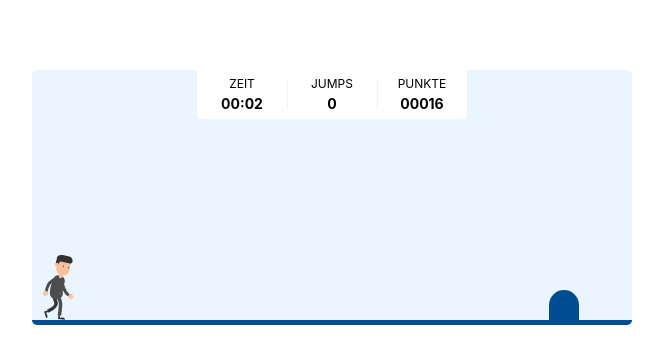
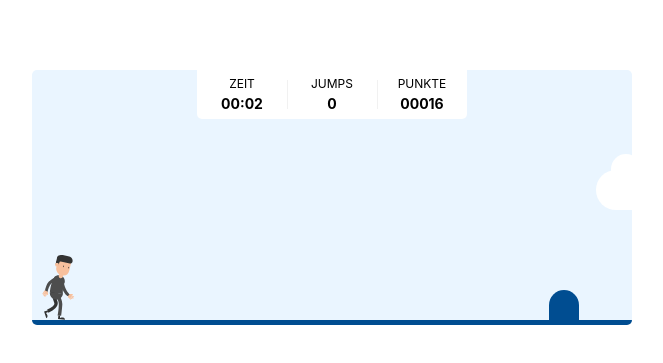
Before and after one commit to Schascha/vue-game, a Vue app: page / in a window 1280 px wide. Both pictures are taken after a click on the button "Start". Shown: the part 203-566 px from the top of the page, without its empty margins (308-971 px from the left). Built offline with nearby package versions, Linux system fonts and the light colour scheme.

Commit message:
Add background clouds

```diff
--- /dev/null
+++ b/src/components/GameClouds.vue
@@ -0,0 +1,70 @@
+<template>
+  <div class="cloud" v-bind="$attrs" />
+  <div class="cloud cloud-sm" v-bind="$attrs" />
+  <div class="cloud cloud-xs" v-bind="$attrs" />
+</template>
+
+<style scoped>
+.cloud {
+  --cloud-delay: 1s;
+  --cloud-height: 40px;
+  --cloud-scale: 1;
+  --cloud-speed: 35s;
+  --cloud-top: 100px;
+  --cloud-width: 100px;
+
+  animation: animateCloud var(--cloud-speed) forwards linear infinite
+    var(--cloud-delay);
+  position: absolute;
+  top: var(--cloud-top);
+  left: 100%;
+  background: var(--color-white);
+  border-radius: 999em;
+  height: var(--cloud-height);
+  transform: scale(var(--cloud-scale));
+  width: var(--cloud-width);
+}
+
+.cloud-sm {
+  --cloud-delay: 5s;
+  --cloud-scale: 0.7;
+  --cloud-speed: 50s;
+  --cloud-top: 50px;
+}
+
+.cloud-xs {
+  --cloud-delay: 15s;
+  --cloud-scale: 0.4;
+  --cloud-speed: 80s;
+  --cloud-top: 170px;
+}
+
+.cloud::after,
+.cloud::before {
+  background: inherit;
+  content: '';
+  position: absolute;
+}
+
+.cloud::after {
+  border-radius: inherit;
+  height: 80%;
+  left: 15%;
+  top: -40%;
+  width: 30%;
+}
+
+.cloud::before {
+  border-radius: inherit;
+  width: 50%;
+  height: 150%;
+  right: 15%;
+  top: -70%;
+}
+
+@keyframes animateCloud {
+  to {
+    left: calc(var(--cloud-width) * -1);
+  }
+}
+</style>
--- a/src/components/StartGame.vue
+++ b/src/components/StartGame.vue
@@ -2,6 +2,7 @@
 import { computed, onMounted, ref } from 'vue';
 import { getProperty, getTimeStamp, random } from '../helpers';
 import GameBar from './GameBar.vue';
+import GameClouds from './GameClouds.vue';
 import IconReplay from '../assets/replay.svg?component';
 
 /** Variables */
@@ -148,6 +149,22 @@ function play() {
 
 <template>
   <div class="game">
+    <div class="screen">
+      <GameClouds :class="{ freeze: isPaused }" />
+      <div
+        ref="player"
+        :class="['player', { jump: isJumping, freeze: isPaused }]"
+      />
+
+      <div
+        v-for="{ id, height, width, color } of obstacles"
+        :ref="(el) => obstaclesRefs.push({ id, el })"
+        :key="id"
+        :class="['obstacle', { freeze: isPaused }]"
+        :style="`--width: ${width}px; --height: ${height}px; --color: ${color};`"
+      />
+    </div>
+
     <GameBar
       :items="{ Zeit: formattedPlayTime, Jumps: jumpCount, Punkte: score }"
     />
@@ -163,25 +180,10 @@ function play() {
         <button type="button" @click="play">Start</button>
       </template>
     </div>
-
-    <div class="screen">
-      <div
-        ref="player"
-        :class="['player', { jump: isJumping, freeze: isPaused }]"
-      />
-
-      <div
-        v-for="{ id, height, width, color } of obstacles"
-        :ref="(el) => obstaclesRefs.push({ id, el })"
-        :key="id"
-        :class="['obstacle', { freeze: isPaused }]"
-        :style="`--width: ${width}px; --height: ${height}px; --color: ${color};`"
-      />
-    </div>
   </div>
 </template>
 
-<style scoped>
+<style>
 .game {
   overflow: hidden;
   position: relative;
@@ -207,6 +209,10 @@ function play() {
   height: var(--player-height, 65px);
 }
 
+.player.freeze {
+  background-position: right bottom !important;
+}
+
 .obstacle {
   animation: move var(--speed) linear forwards;
   position: absolute;
@@ -224,8 +230,7 @@ function play() {
 }
 
 .freeze {
-  animation-play-state: paused;
-  background-position: right bottom !important;
+  animation-play-state: paused !important;
 }
 
 .center {
```
